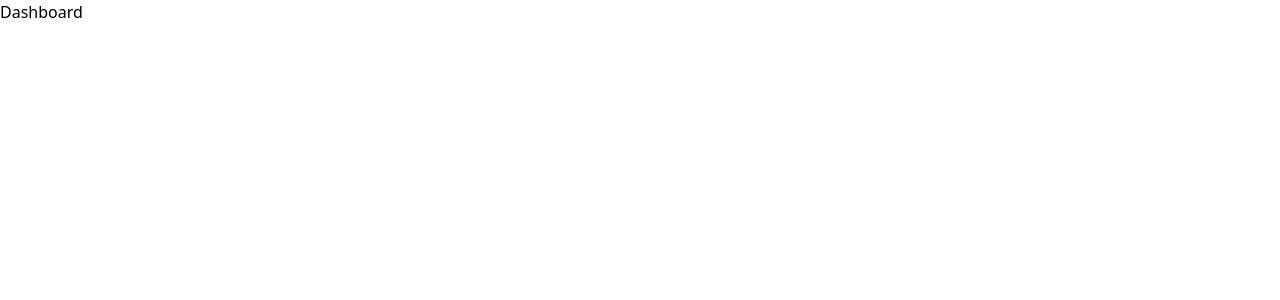
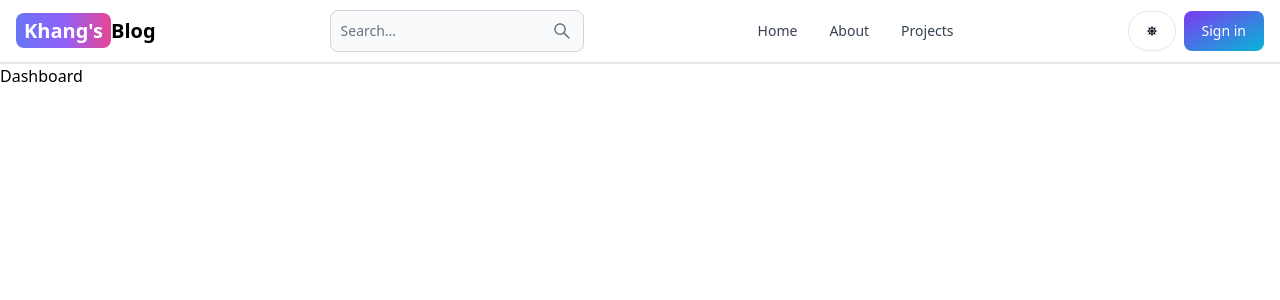
Before and after one commit to trngkhang/MERN_KhangBlog, a React (Vite) app in the folder client/: page /Dashboard in a window 1280 px wide. Shown: the top 300 px of the page. Built offline with nearby package versions, Linux system fonts and the light colour scheme.

Commit message:
feat: (client) create the header section

```diff
--- a/client/package.json
+++ b/client/package.json
@@ -10,8 +10,10 @@
     "preview": "vite preview"
   },
   "dependencies": {
+    "flowbite-react": "^0.7.3",
     "react": "^18.2.0",
     "react-dom": "^18.2.0",
+    "react-icons": "^5.0.1",
     "react-router-dom": "^6.22.3"
   },
   "devDependencies": {
--- a/client/src/App.jsx
+++ b/client/src/App.jsx
@@ -5,16 +5,18 @@
 import Projects from "./pages/Projects"
 import Signin from "./pages/Signin"
 import SignUp from "./pages/Signup"
+import Header from "./components/Header"
 
 export default function App() {
 
   return (
     <BrowserRouter>
+    <Header/>
     <Routes>
       <Route path="/" element={<Home/>}/>
       <Route path="/About" element={<About/>}/>
       <Route path="/Dashboard" element={<Dashboard/>}/>
-      <Route path="/Project" element={<Projects/>}/>
+      <Route path="/Projects" element={<Projects/>}/>
       <Route path="/Signin" element={<Signin/>}/>
       <Route path="/Signup" element={<SignUp/>}/>
 
--- /dev/null
+++ b/client/src/components/Header.jsx
@@ -0,0 +1,53 @@
+import { Button, Navbar, TextInput } from "flowbite-react";
+import React from "react";
+import { Link, useLocation } from "react-router-dom";
+import { AiOutlineSearch } from "react-icons/ai";
+import { FaSun } from "react-icons/fa";
+
+export default function Header() {
+  const path = useLocation().pathname;
+  return (
+    <Navbar className="border-b-2">
+      <Link
+        to="/"
+        className="self-center whitespace-nowrap text-sm sm:text-xl font-semibold dark:text-white"
+      >
+        <span className="px-2 py-1 bg-gradient-to-r from-indigo-500 via-purple-500 to-pink-500 rounded-lg text-white">
+          Khang's
+        </span>
+        Blog
+      </Link>
+      <form>
+        <TextInput
+          type="text"
+          placeholder="Search..."
+          rightIcon={AiOutlineSearch}
+          className="hidden lg:inline"
+        />
+      </form>
+      <Button className="w-12 h-10 lg:hidden" color="gray" pill>
+        <AiOutlineSearch />
+      </Button>
+      <div className="flex gap-2 md:order-2">
+        <Button className="w-12 h-10 hidden sm:inline" color="gray" pill>
+          <FaSun />
+        </Button>
+        <Link to="/sign-in">
+          <Button gradientDuoTone="purpleToBlue">Sign in</Button>
+        </Link>
+        <Navbar.Toggle />
+      </div>
+      <Navbar.Collapse>
+        <Navbar.Link active={path === "/"}>
+          <Link to="/">Home</Link>
+        </Navbar.Link>
+        <Navbar.Link active={path === "/about"}>
+          <Link to="/about">About</Link>
+        </Navbar.Link>
+        <Navbar.Link active={path === "/projects"}>
+          <Link to="/projects">Projects</Link>
+        </Navbar.Link>
+      </Navbar.Collapse>
+    </Navbar>
+  );
+}
--- a/client/tailwind.config.js
+++ b/client/tailwind.config.js
@@ -1,8 +1,12 @@
 /** @type {import('tailwindcss').Config} */
 export default {
-  content: ["./index.html", "./src/**/*.{js,ts,jsx,tsx}"],
+  content: [
+    "./index.html",
+    "./src/**/*.{js,ts,jsx,tsx}",
+    "node_modules/flowbite-react/lib/esm/**/*.js",
+  ],
   theme: {
     extend: {},
   },
-  plugins: [],
+  plugins: [require("flowbite/plugin")],
 };
```
Also changed, not shown: 1 other file (tests, documents, lock files or other folders).
